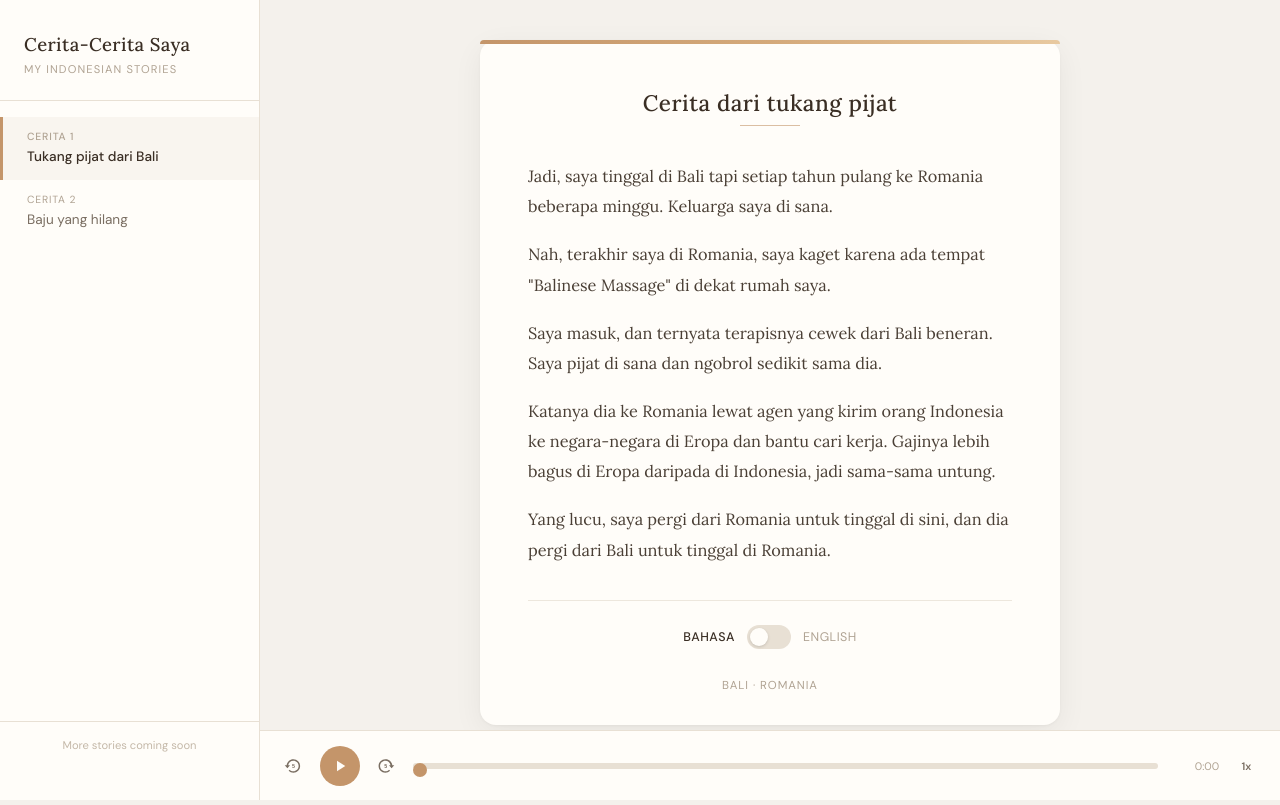
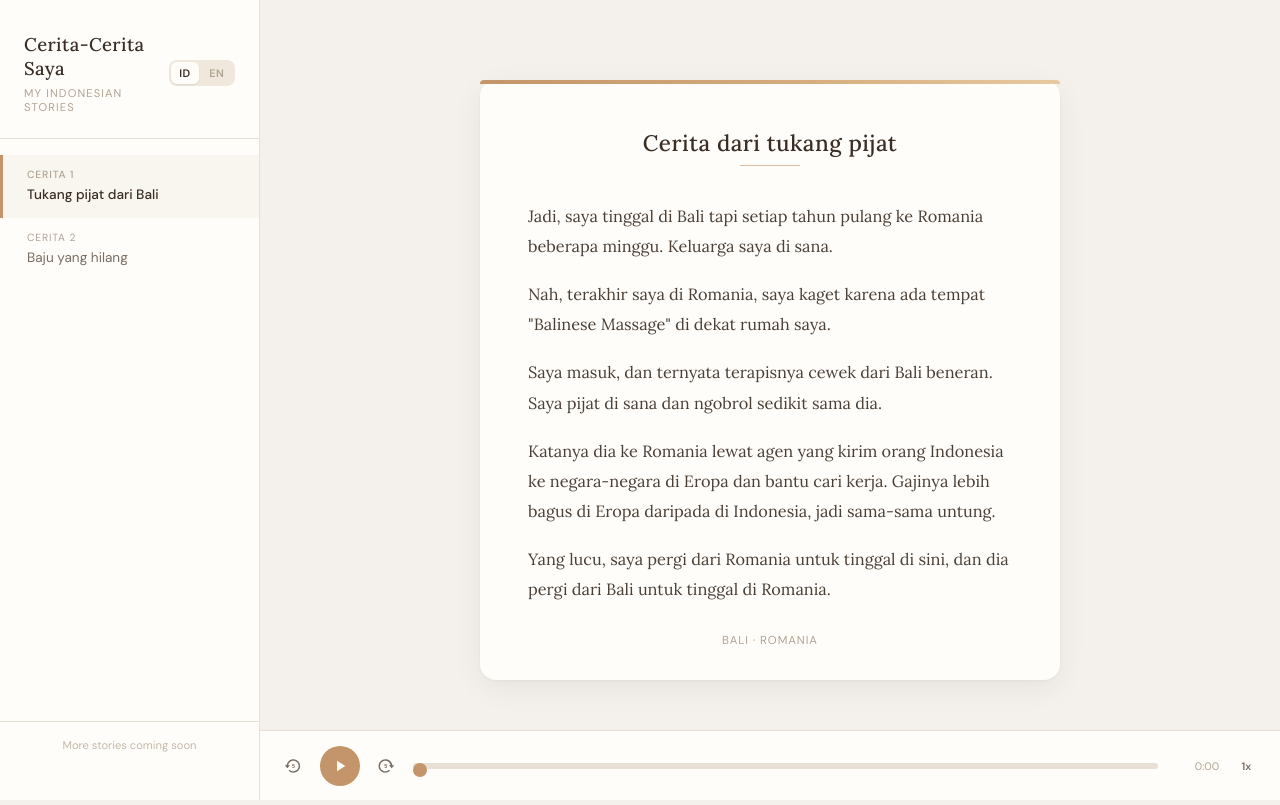
Before and after one commit to dalv/indo-stories, a Next.js app: page / in a window 1280 px wide. Built offline with nearby package versions, Linux system fonts and the light colour scheme.

Commit message:
move language toggle to header, add English titles, persist language across stories
Co-Authored-By: Claude Opus 4.6 (1M context) <noreply@anthropic.com>

```diff
--- a/src/app/globals.css
+++ b/src/app/globals.css
@@ -4,6 +4,7 @@ body{min-height:100vh;display:flex;background:#f4f1ec;font-family:var(--font-lor
 /* Sidebar */
 .sidebar{width:260px;min-height:100vh;background:#fffdf9;border-right:1px solid #e8e0d4;padding:2rem 0;display:flex;flex-direction:column;position:fixed;left:0;top:0;bottom:0;z-index:10}
 .sidebar-header{padding:0 1.5rem 1.5rem;border-bottom:1px solid #e8e0d4}
+.sidebar-header-row{display:flex;align-items:center;justify-content:space-between}
 .sidebar-title{font-size:1.15rem;font-weight:500;color:#3a2e24;letter-spacing:0.02em}
 .sidebar-subtitle{font-family:var(--font-dm-sans),sans-serif;font-size:0.7rem;color:#b0a393;letter-spacing:0.1em;text-transform:uppercase;margin-top:0.35rem}
 .story-list{padding:1rem 0;flex:1;overflow-y:auto}
@@ -24,13 +25,9 @@ body{min-height:100vh;display:flex;background:#f4f1ec;font-family:var(--font-lor
 .story p:last-child{margin-bottom:0}
 
 /* Language toggle */
-.toggle-bar{display:flex;align-items:center;justify-content:center;margin-top:2.2rem;padding-top:1.5rem;border-top:1px solid #ede7dd;gap:0.75rem}
-.toggle-label{font-family:var(--font-dm-sans),sans-serif;font-size:0.78rem;color:#b0a393;letter-spacing:0.04em;text-transform:uppercase;transition:color 0.2s}
-.toggle-label.active{color:#3a2e24;font-weight:500}
-.toggle-switch{width:44px;height:24px;background:#e8e0d4;border-radius:12px;cursor:pointer;position:relative;transition:background 0.3s;border:none;padding:0;flex-shrink:0}
-.toggle-switch::after{content:'';position:absolute;top:3px;left:3px;width:18px;height:18px;background:#fffdf9;border-radius:50%;transition:transform 0.3s;box-shadow:0 1px 3px rgba(0,0,0,0.15)}
-.toggle-switch.on{background:#c4956a}
-.toggle-switch.on::after{transform:translateX(20px)}
+.lang-pill{display:flex;background:#f0e8dc;border-radius:8px;border:none;padding:2px;cursor:pointer;gap:1px;flex-shrink:0}
+.lang-pill-option{font-family:var(--font-dm-sans),sans-serif;font-size:0.68rem;font-weight:600;letter-spacing:0.04em;padding:0.25rem 0.55rem;border-radius:6px;color:#b0a393;transition:all 0.2s}
+.lang-pill-option.active{background:#fffdf9;color:#3a2e24;box-shadow:0 1px 2px rgba(0,0,0,0.08)}
 
 .card-footer{margin-top:1.8rem;text-align:center;font-family:var(--font-dm-sans),sans-serif;font-size:0.72rem;color:#b0a393;letter-spacing:0.08em;text-transform:uppercase}
 
--- a/src/app/page.tsx
+++ b/src/app/page.tsx
@@ -64,7 +64,6 @@ export default function Home() {
   const handleSelectStory = (index: number) => {
     audio.stop();
     setCurrentIndex(index);
-    setShowEnglish(false);
   };
 
   const handleToggleLanguage = () => {
@@ -79,22 +78,24 @@ export default function Home() {
       <Sidebar
         stories={stories}
         currentIndex={currentIndex}
+        showEnglish={showEnglish}
         onSelect={handleSelectStory}
-      />
+      >
+        <LanguageToggle
+          showEnglish={showEnglish}
+          onToggle={handleToggleLanguage}
+        />
+      </Sidebar>
       <main className="main">
         <div className="card">
           <div className="header">
-            <h1 className="title">{story.title}</h1>
+            <h1 className="title">{showEnglish ? story.titleEn : story.title}</h1>
             <div className="divider" />
           </div>
           <StoryText
             paragraphs={paragraphs}
             spokenWordIndex={showEnglish ? -1 : audio.currentWordIndex}
             onWordClick={showEnglish ? undefined : handleWordClick}
-          />
-          <LanguageToggle
-            showEnglish={showEnglish}
-            onToggle={handleToggleLanguage}
           />
           <div className="card-footer">{story.footer}</div>
         </div>
--- a/src/components/LanguageToggle.tsx
+++ b/src/components/LanguageToggle.tsx
@@ -5,14 +5,9 @@ interface LanguageToggleProps {
 
 export default function LanguageToggle({ showEnglish, onToggle }: LanguageToggleProps) {
   return (
-    <div className="toggle-bar">
-      <span className={`toggle-label${!showEnglish ? " active" : ""}`}>Bahasa</span>
-      <button
-        className={`toggle-switch${showEnglish ? " on" : ""}`}
-        onClick={onToggle}
-        aria-label="Toggle language"
-      />
-      <span className={`toggle-label${showEnglish ? " active" : ""}`}>English</span>
-    </div>
+    <button className="lang-pill" onClick={onToggle} aria-label="Toggle language">
+      <span className={`lang-pill-option${!showEnglish ? " active" : ""}`}>ID</span>
+      <span className={`lang-pill-option${showEnglish ? " active" : ""}`}>EN</span>
+    </button>
   );
 }
--- a/src/components/Sidebar.tsx
+++ b/src/components/Sidebar.tsx
@@ -1,17 +1,25 @@
+import { ReactNode } from "react";
 import { Story } from "@/data/stories";
 
 interface SidebarProps {
   stories: Story[];
   currentIndex: number;
+  showEnglish: boolean;
   onSelect: (index: number) => void;
+  children?: ReactNode;
 }
 
-export default function Sidebar({ stories, currentIndex, onSelect }: SidebarProps) {
+export default function Sidebar({ stories, currentIndex, showEnglish, onSelect, children }: SidebarProps) {
   return (
     <nav className="sidebar">
       <div className="sidebar-header">
-        <div className="sidebar-title">Cerita-Cerita Saya</div>
-        <div className="sidebar-subtitle">My Indonesian stories</div>
+        <div className="sidebar-header-row">
+          <div>
+            <div className="sidebar-title">Cerita-Cerita Saya</div>
+            <div className="sidebar-subtitle">My Indonesian stories</div>
+          </div>
+          {children}
+        </div>
       </div>
       <div className="story-list">
         {stories.map((s, i) => (
@@ -20,8 +28,8 @@ export default function Sidebar({ stories, currentIndex, onSelect }: SidebarProp
             className={`story-item${i === currentIndex ? " active" : ""}`}
             onClick={() => onSelect(i)}
           >
-            <span className="story-number">Cerita {i + 1}</span>
-            {s.menuTitle}
+            <span className="story-number">{showEnglish ? "Story" : "Cerita"} {i + 1}</span>
+            {showEnglish ? s.menuTitleEn : s.menuTitle}
           </button>
         ))}
       </div>
--- a/src/data/stories.ts
+++ b/src/data/stories.ts
@@ -1,7 +1,9 @@
 export interface Story {
   id: string;
   menuTitle: string;
+  menuTitleEn: string;
   title: string;
+  titleEn: string;
   footer: string;
   indo: string[];
   english: string[];
@@ -11,7 +13,9 @@ export const stories: Story[] = [
   {
     id: "pijat",
     menuTitle: "Tukang pijat dari Bali",
+    menuTitleEn: "Massage therapist from Bali",
     title: "Cerita dari tukang pijat",
+    titleEn: "Story from the massage therapist",
     footer: "Bali · Romania",
     indo: [
       "Jadi, saya tinggal di Bali tapi setiap tahun pulang ke Romania beberapa minggu. Keluarga saya di sana.",
@@ -31,7 +35,9 @@ export const stories: Story[] = [
   {
     id: "laundry",
     menuTitle: "Baju yang hilang",
+    menuTitleEn: "The missing clothes",
     title: "Cerita dari tempat laundry",
+    titleEn: "Story from the laundry place",
     footer: "Bali",
     indo: [
       "Jadi kemarin saya antar cucian ke tempat laundry dekat rumah.",
```
